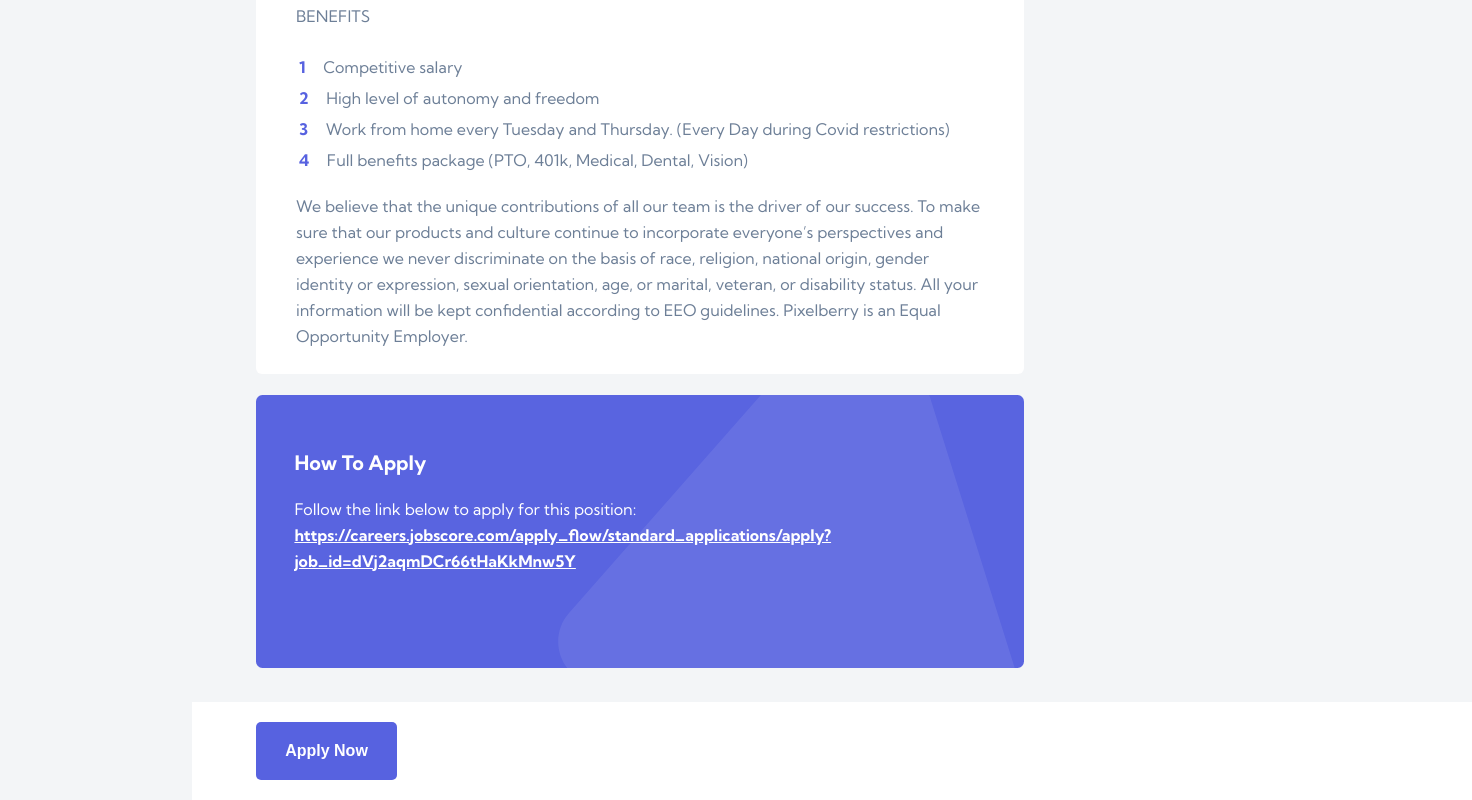
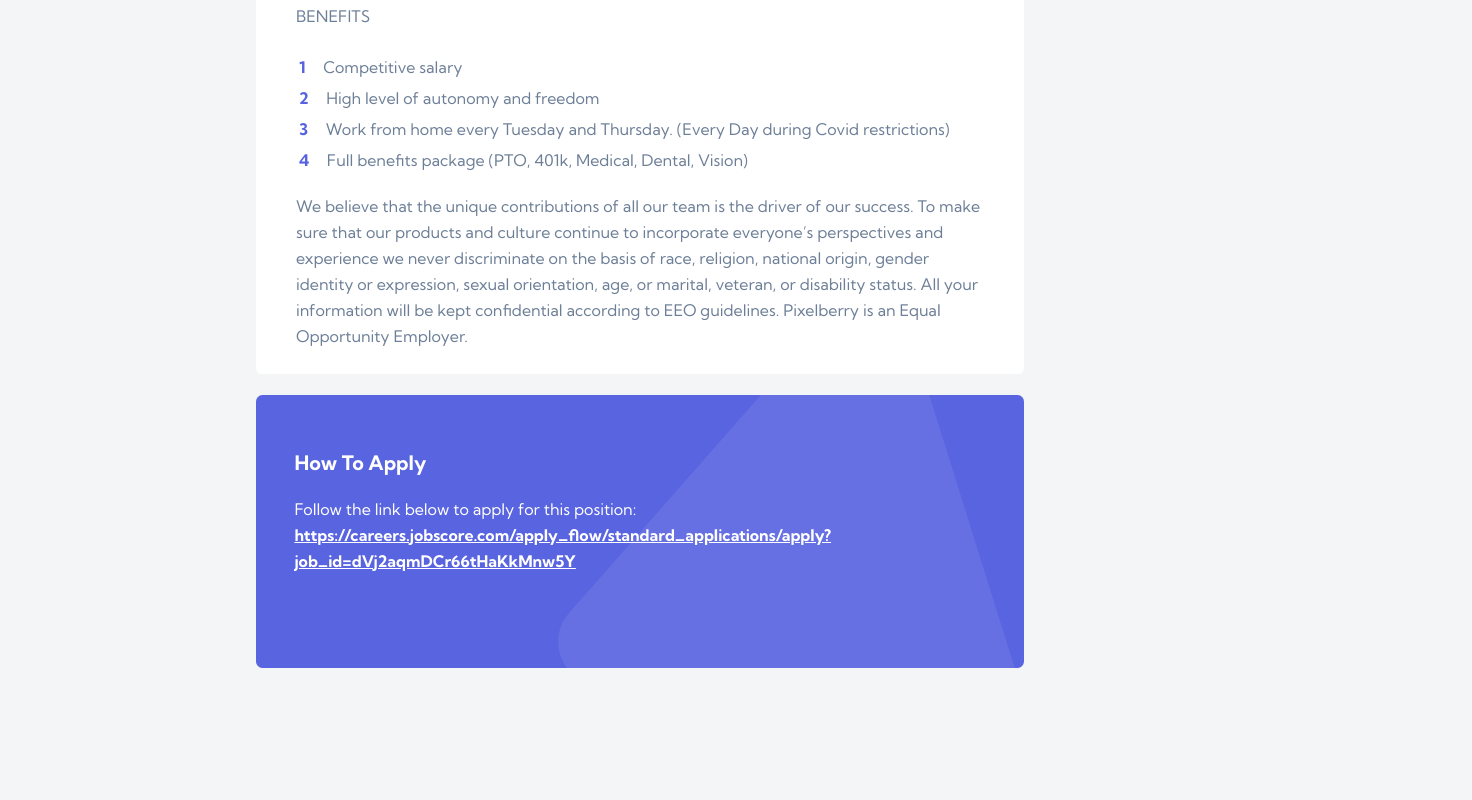
Before and after one commit to BoyanLiuu/dev-jobs, a React (Create React App) app: page /job in a window 1280 px wide. Shown: the part 1590-2390 px from the top of the page, 1472 px wide, since content can reach past the window. After the commit the page ends 2312 px from the top, so only its background shows below. Built offline with nearby package versions, Linux system fonts and the light colour scheme; no server answers.

Commit message:
completed theme transitions and footer component. Fixed header background images.

```diff
--- a/src/App.js
+++ b/src/App.js
@@ -9,10 +9,6 @@ function App() {
     const [theme, setTheme] = useState(true);
     const themeToggler = () => {
         setTheme(!theme);
-        const bgWave = document.querySelector('.wave');
-        //TODO
-        bgWave.classList.toggle('active');
-        console.log(bgWave);
     };
 
     return (
@@ -20,7 +16,6 @@ function App() {
             <ThemeProvider theme={theme ? lightTheme : darkTheme}>
                 <GlobalStyle />
                 <Header themeToggler={themeToggler} />
-                <span className="wave"></span>
                 <main>
                     <Switch>
                         <Route path="/" exact component={Home} />
--- a/src/Theme.js
+++ b/src/Theme.js
@@ -21,7 +21,7 @@ export const GlobalStyle = createGlobalStyle`
         --very-dark-blue-color: hsl(219, 29%, 14%);
         --dark-grey-color: hsl(214, 17%, 51%);
         --dark-grey-opacity-color: hsla(214, 17%, 51%,0.2);
-        --violet-color: hsl(235,69%,61%);
+        --violet-color: hsl(235, 69%, 61%);
         --very-light-violet-color: rgba(89, 100, 224, 0.1);
         --half-light-violet-color: rgba(89, 100, 224, 0.4);
         --light-violet-color: hsl(235,82%,77%);
@@ -40,24 +40,9 @@ export const GlobalStyle = createGlobalStyle`
         width:100%;
         min-width: 28rem;
         background-color: ${props => props.theme.bgColor};
-        transition: all ease-in-out 0.1s;
         font-family: 'Kumbh Sans', sans-serif;
-    }
-    .wave {
-        position: absolute;
-        top: 35px;
-        right: 40px;
-        border-radius: 100%;
-        width: 2px;
-        height: 2px;
-        display: block;
-        z-index: -1;
-        box-shadow: 0 0 0 0 ${(props) => props.theme.bgColor};
-        transition: box-shadow .3s ease;
-    }
-
-    .wave.active {
-        box-shadow: 0 0 0 9999px ${(props) => props.theme.bgColor};
+        overflow-x: hidden;
+        transition: background-color ease-in-out 0.3s;
     }
 
     /* width */
--- a/src/components/Footer.js
+++ b/src/components/Footer.js
@@ -1,17 +1,18 @@
 import styled from 'styled-components';
+import { useState, useEffect } from 'react';
+
 // import { Link } from 'react-router-dom';
 const JobFooterContainer = styled.footer`
+
+    .footer {
         width: 100vw;
-    /* height: 10rem; */
-    position: sticky;
+        position: fixed;
         margin: 0 0 0 -5vw;
+        padding: 2rem 5vw 1rem;
+        border-top: solid 0.3rem ${ props=> props.theme.bgColor};
         background-color: ${ props => props.theme.cardColor};
 
         .job-footer {
-        padding: 2rem 5vw;
-        /* display: flex; */
-        /* justify-content: space-between; */
-
 
             .job-footer-text-section {
                 display: none;
@@ -20,6 +21,7 @@ const JobFooterContainer = styled.footer`
                     font-size: 2rem;
                     font-weight: 700;
                     color: ${props => props.theme.cardTitleColor};
+                    transition: color ease-in-out 0.2s;
                     padding: 0 0 0.8rem;
                 }
 
@@ -27,7 +29,6 @@ const JobFooterContainer = styled.footer`
                     font-size: 1.6rem;
                     color: var(--card-content-color);
                 }
-
             }
 
             .job-footer-apply-now-button {
@@ -35,11 +36,42 @@ const JobFooterContainer = styled.footer`
                 border: none;
                 border-radius: 0.5rem;
                 background-color: var(--violet-color);
+                transition: background-color ease-in-out 0.2s;
                 color: white;
                 width: 100%;
                 padding: 2rem 0;
                 font-size: 1.6rem;
                 font-weight: 700;
+                cursor: pointer;
+            }
+
+            .job-footer-apply-now-button:hover {
+                background-color: var(--light-violet-color);
+            }
+        }
+
+        hr {
+            border: none;
+            height: 0.2rem;
+            background-color: ${props => props.theme.bgColor};
+            transition: background-color ease-in-out 0.2s;
+            margin: 2rem 0 1rem;
+        }
+
+        .attribution {
+            font-size: 1rem;
+            margin: 0.5rem 0;
+            text-align: center;
+            color: rgb(142, 140, 163);
+
+            .attribution-link {
+                color: var(--violet-color);
+                font-weight: 700;
+            }
+
+            .attribution-link:hover {
+                color: rgb(151, 59, 237);
+            }
         }
 
         @media only screen and (min-width: 43.75rem) {
@@ -49,6 +81,9 @@ const JobFooterContainer = styled.footer`
 
                 .job-footer-text-section {
                     display: initial;
+
+                    .job-footer-job-title {
+                        padding: 0.5rem 0 1.6rem 0;
                     }
                 }
 
@@ -56,30 +91,89 @@ const JobFooterContainer = styled.footer`
                     width: 14.1rem;
                 }
             }
+        }
 
+
+        @media only screen and (min-width: 62.5rem) {
+            margin: 0 0 0 -20vw;
+            padding: 2.5rem 20vw 1rem;
+        }
+    }
+
+    .footer-displayed {
+        bottom: 0;
+        transition: bottom ease-in-out 0.3s;
+    }
+
+    .footer-hidden {
+        transition: bottom ease-in-out 0.3s;
+        bottom: -15rem;
     }
 
 `;
-const HomeFooterContainer = styled.footer``;
+const HomeFooterContainer = styled.footer`
+    margin: 4rem 0 2rem;
+    .attribution {
+        font-size: 1rem;
+        margin: 0.5rem 0;
+        text-align: center;
+        color: rgb(142, 140, 163);
+
+        .attribution-link {
+            color: var(--violet-color);
+            font-weight: 700;
+        }
+
+        .attribution-link:hover {
+            color: rgb(151, 59, 237);
+        }
+    }
+`;
 
 const Footer = ({page, data}) => {
+
+    const [prevScrollpos, setScrollPos] = useState(window.pageYOffset);
+    const [visibility, setVisibility] = useState(true);
+
+    var handleScroll = () => {
+        const currentScrollPos = window.pageYOffset;
+        const visible = prevScrollpos > currentScrollPos;
+        setScrollPos(currentScrollPos);
+        setVisibility(visible);
+    };
+
+    useEffect(() => {
+        window.addEventListener("scroll", handleScroll);
+    })
+
     return (
         (page.localeCompare('job') === 0) ?
         <JobFooterContainer>
+            <div className={visibility ? "footer footer-displayed": "footer footer-hidden"}>
                 <div className="job-footer">
                     <div className="job-footer-text-section">
                         <p className="job-footer-job-title"> {data.title}</p>
                         <p className="job-footer-company-name"> {data.company} </p>
                     </div>
-                <a href="#apply-now">
+                    <a href="#apply-now" aria-label="jump to apply now section">
                         <button className="job-footer-apply-now-button"> Apply Now </button>
                     </a>
                 </div>
-
+                <hr/>
+                <div className="attribution">
+                    Challenge by <a className="attribution-link" rel="noreferrer" href="https://www.frontendmentor.io?ref=challenge" target="_blank" aria-label="frontend mentor homepage">Frontend Mentor</a>.
+                    Coded by <a className="attribution-link" rel="noreferrer" href="https://minhui-xie.vercel.app/" target="_blank" aria-label="Minhui's portfolio" >Minhui Xie </a>
+                    &amp; <a className="attribution-link" rel="noreferrer" href="https://boyan-liuu.vercel.app/" target="_blank" aria-label="Boyan's portfolio">Boyan Liu</a>.
+                </div>
+            </div>
         </JobFooterContainer>
         :
         <HomeFooterContainer>
-
+            <div className="attribution">
+                Challenge by <a className="attribution-link" rel="noreferrer" href="https://www.frontendmentor.io?ref=challenge" target="_blank" aria-label="frontend mentor homepage">Frontend Mentor</a>.
+                Coded by <a className="attribution-link" rel="noreferrer" href="https://minhui-xie.vercel.app/" target="_blank" aria-label="Minhui's portfolio" >Minhui Xie </a>
+                &amp; <a className="attribution-link" rel="noreferrer" href="https://boyan-liuu.vercel.app/" target="_blank" aria-label="Boyan's portfolio">Boyan Liu</a>.
+            </div>
         </HomeFooterContainer>
 
     );
--- a/src/components/Header.js
+++ b/src/components/Header.js
@@ -7,6 +7,7 @@ import bgDesktopPattern from './../assets/images/desktop/bg-pattern-header.svg';
 import sunLogo from './../assets/images/desktop/icon-sun.svg';
 import moonLogo from './../assets/images/desktop/icon-moon.svg';
 import React from 'react';
+
 const HeaderDiv = styled.header`
     width: 100%;
     height: 13.6rem;
@@ -16,7 +17,7 @@ const HeaderDiv = styled.header`
     display: flex;
     justify-content: center;
     align-items: center;
-    transition: all ease-in-out 0.1s;
+    transition: background-color ease-in-out 0.3s;
 
     nav {
         width: 100%;
--- a/src/components/Home/JobCard.js
+++ b/src/components/Home/JobCard.js
@@ -44,6 +44,7 @@ const StyledDesignCardContainer = styled.div`
             font-size: 2rem;
             line-height: 2.7rem;
             color: ${(props) => props.theme.cardTitleColor};
+            transition: color ease-in-out 0.2s;
         }
         .card__locations {
             color: var(--violet-color);
--- a/src/components/Home/SearchBar.js
+++ b/src/components/Home/SearchBar.js
@@ -35,6 +35,7 @@ const StyledDesignBannerContainer = styled.div`
         background-color: ${(props) => props.theme.cardColor};
         &::placeholder {
             color: ${(props) => props.theme.fullTimeColor};
+            transition: color ease-in-out 0.2s;
             opacity: 0.5;
             font-size: 1.6rem;
             line-height: 2.1rem;
@@ -123,6 +124,7 @@ const StyledDesignBannerContainer = styled.div`
         align-self: flex-end;
         height: 2.1rem;
         color: ${(props) => props.theme.fullTimeColor};
+        transition: color ease-in-out 0.2s;
         font-size: 1.6rem;
         line-height: 2.1rem;
     }
--- a/src/components/Job/CompanyCard.js
+++ b/src/components/Job/CompanyCard.js
@@ -11,7 +11,7 @@ const StyledJobTitleDiv = styled.div`
     display: flex;
     flex-direction: column;
     align-items: center;
-    transition: all ease-in-out 0.1s;
+    transition: background-color ease-in-out 0.2s;
 
     .company-logo-wrapper {
         height: 5rem;
@@ -43,7 +43,8 @@ const StyledJobTitleDiv = styled.div`
                 font-size: 2rem;
                 line-height: 2rem;
                 font-weight: 700;
-                color: ${ props => props.theme.cardTitleColor}
+                color: ${ props => props.theme.cardTitleColor};
+                transition: color ease-in-out 0.2s;
             }
 
             .company-url {
@@ -68,6 +69,7 @@ const StyledJobTitleDiv = styled.div`
             cursor: pointer;
             color: var(--violet-color);
             background-color: var(--very-light-violet-color);
+            transition: background-color ease-in-out 0.2s;
 
         }
         .company-btn:hover {
--- a/src/components/Job/JobApply.js
+++ /dev/null
@@ -1,10 +0,0 @@
-/* eslint-disable jsx-a11y/anchor-is-valid */
-import styled from 'styled-components';
-
-const JobApplyDiv = styled.div``;
-
-const JobApply = () => {
-    return <JobApplyDiv></JobApplyDiv>;
-};
-
-export default JobApply;
--- a/src/components/index.js
+++ b/src/components/index.js
@@ -1,6 +1,5 @@
 export { default as Footer } from './Footer';
 export { default as Header } from './Header';
-export { default as JobApply } from './Job/JobApply';
 export { default as JobCard } from './Home/JobCard';
 export { default as JobDesc } from './Job/JobDesc';
 export { default as CompanyCard } from './Job/CompanyCard';
--- a/src/pages/Job.js
+++ b/src/pages/Job.js
@@ -5,14 +5,14 @@ import { Footer } from '../components/index';
 
 const JobDiv = styled.div`
     /* height: 10vh; */
-    margin: -1.5rem 5%;
+    margin: -1.5rem 5% 5rem;
 
     @media only screen and (min-width: 48rem) {
-        margin: -4rem 5%;
+        margin: -4rem 5% 5rem;
     }
 
     @media only screen and (min-width: 62.5rem) {
-        margin: -4rem 20%;
+        margin: -4rem 20% 5rem;
     }
 `;
 
@@ -47,10 +47,6 @@ function Job() {
         "how_to_apply": dummyData.how_to_apply // todo, remove
     };
 
-    const applyData = {
-        "how_to_apply": dummyData.how_to_apply
-    }
-
     const footerData = {
         "title": dummyData.title,
         "company": dummyData.company
```
Also changed, not shown: src/components/Job/JobDesc.js (+9 -2 lines), src/assets/images/desktop/bg-pattern-header.svg, src/assets/images/tablet/bg-pattern-header.svg. Lines whose indentation alone changed are shown as unchanged.
